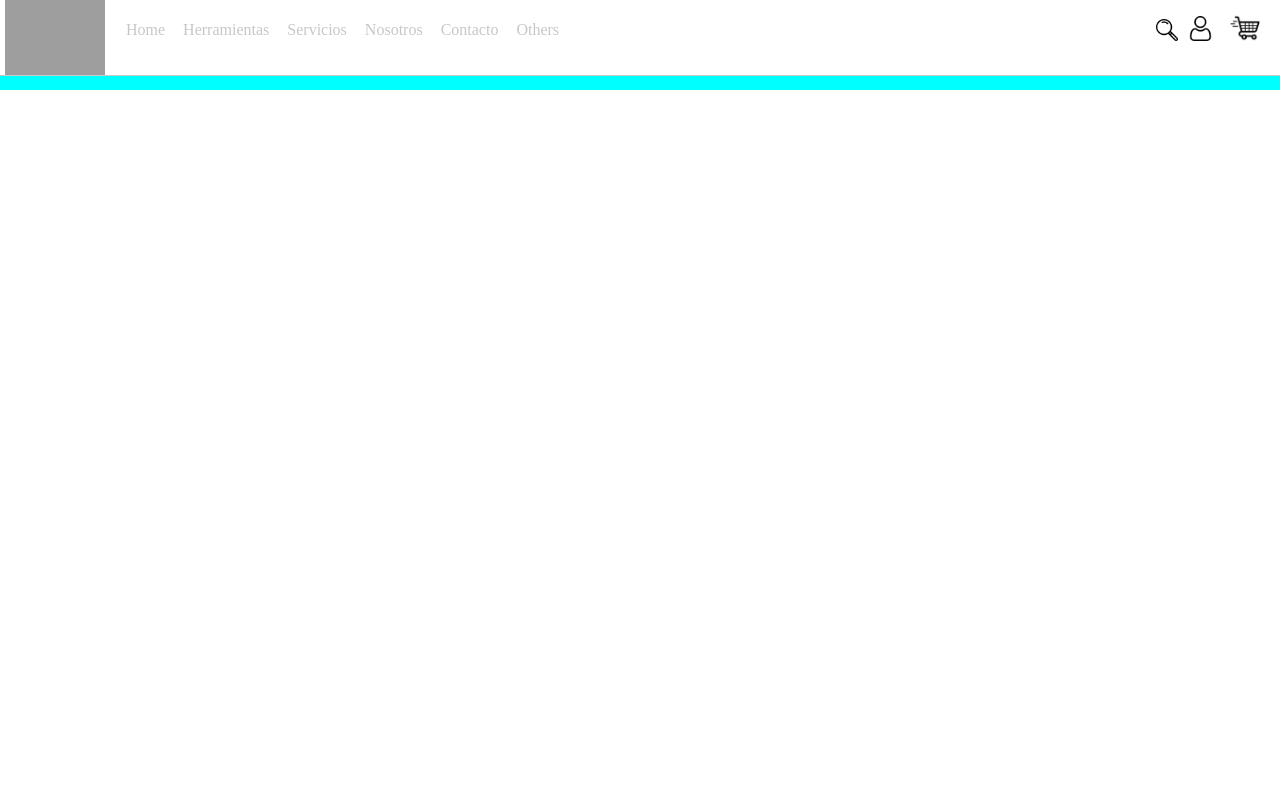
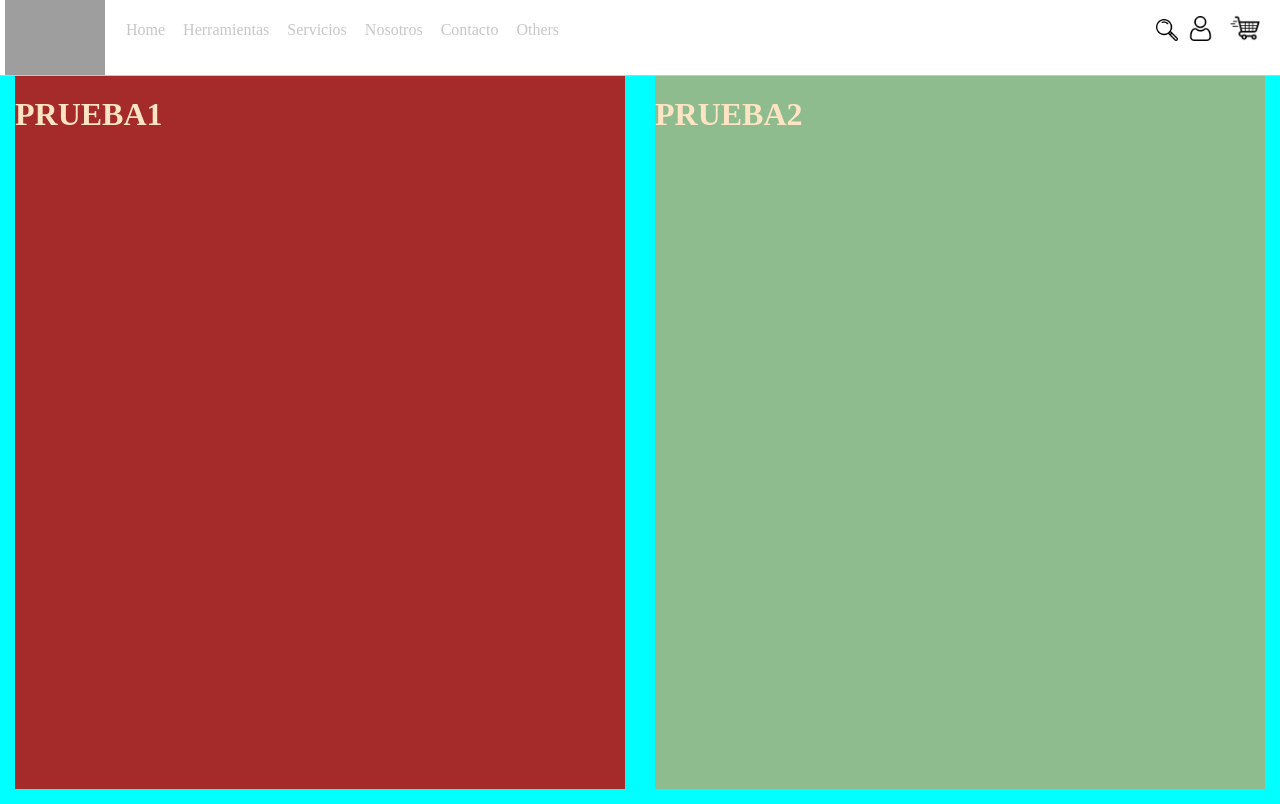
Before and after one commit to jorpaz/kraft-weld-react, a React (Vite) app: page / in a window 1280 px wide. Built offline with nearby package versions, Linux system fonts and the light colour scheme; grey boxes are pictures that could not be loaded; a web font is replaced by a local one.

Commit message:
grid home

```diff
--- a/src/Routes/App.jsx
+++ b/src/Routes/App.jsx
@@ -1,5 +1,4 @@
 import React from "react";
-import Header from "../components/Header";
 import Home from "./Home";
 
 function App() {
--- a/src/Routes/Home.jsx
+++ b/src/Routes/Home.jsx
@@ -7,12 +7,13 @@ const Home = () => {
 
     return (
         <>
-        <div>
         <Header />
-        </div>
             <div className='container'>
-                <div className='info-containers'>
-                    <h1>PRUEBA</h1>
+                <div className='info-containers-left'>
+                    <h1>PRUEBA1</h1>
+                </div>
+                <div className='info-containers-right'>
+                    <h1>PRUEBA2</h1>
                 </div>
             </div>
         </>
--- a/src/styles/Home.css
+++ b/src/styles/Home.css
@@ -1,21 +1,32 @@
 @import './index.css';
 
 .container{
-    display: flex;
-    flex-wrap: wrap;
-    justify-content: center;
+    display: grid;
+    grid-template-columns: repeat(2,50%);
     background-color: aqua;
-
+    margin-top: 60px;
+    height: 93vh;
 }
 
-.info-containers{
-    flex: 0 1 150px;
-    margin: 5px;
+.info-containers-left{
+    grid-column: 1;
+    background-color: brown;
     color: bisque;
+    margin: 15px;
 }
 
-/* @media (min-width: 340px){
+.info-containers-right{
+    grid-column: 2;
+    background-color:darkseagreen;
+    color: bisque;
+    margin: 15px;
+}
+
+@media (max-width: 640px){
     .container{
-        background-position-x: center;
+        grid-template-columns: 100%;
     }
-} */
+    .info-containers-right{
+        grid-column: 1;
+    }
+}
```
